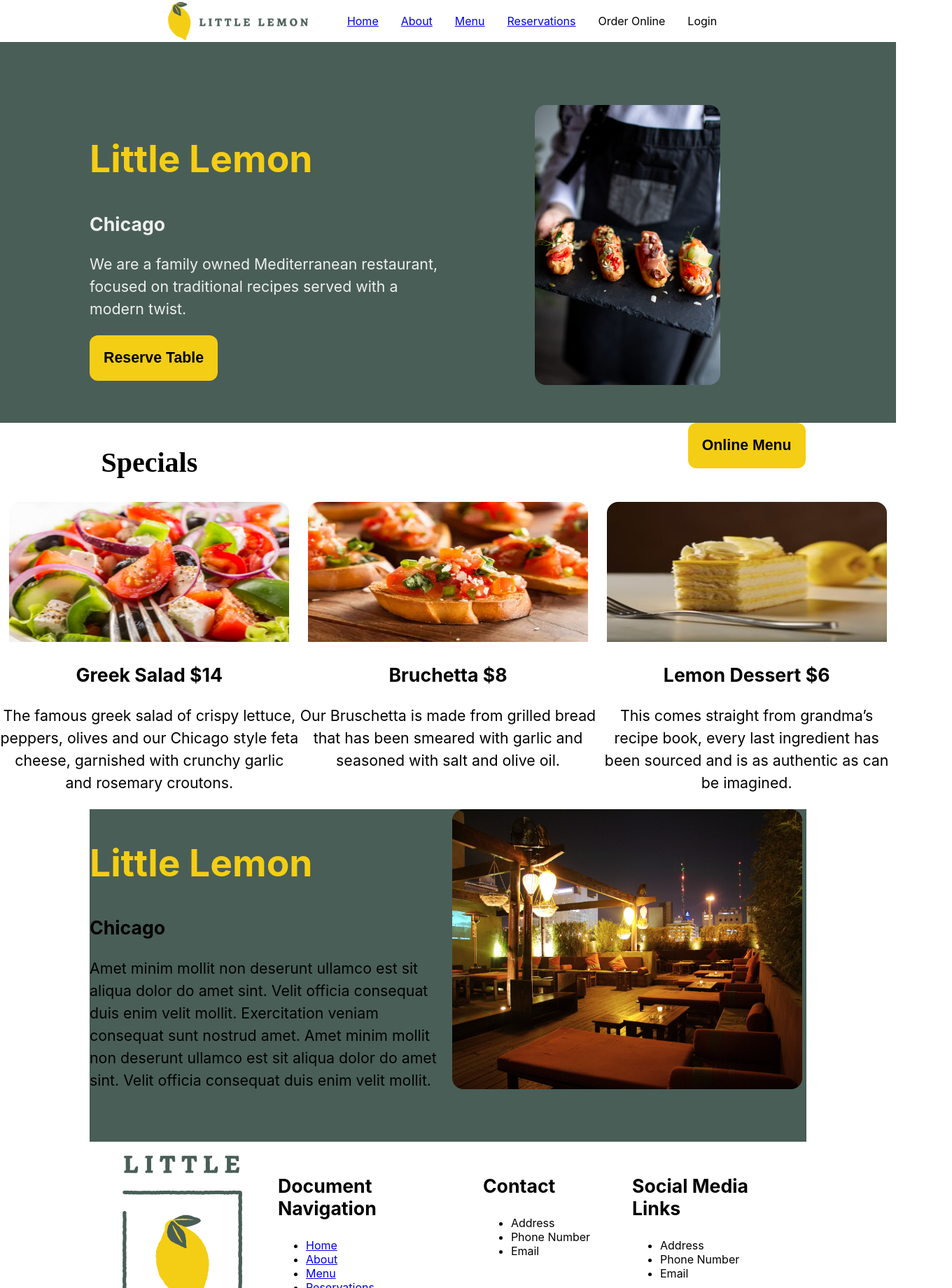
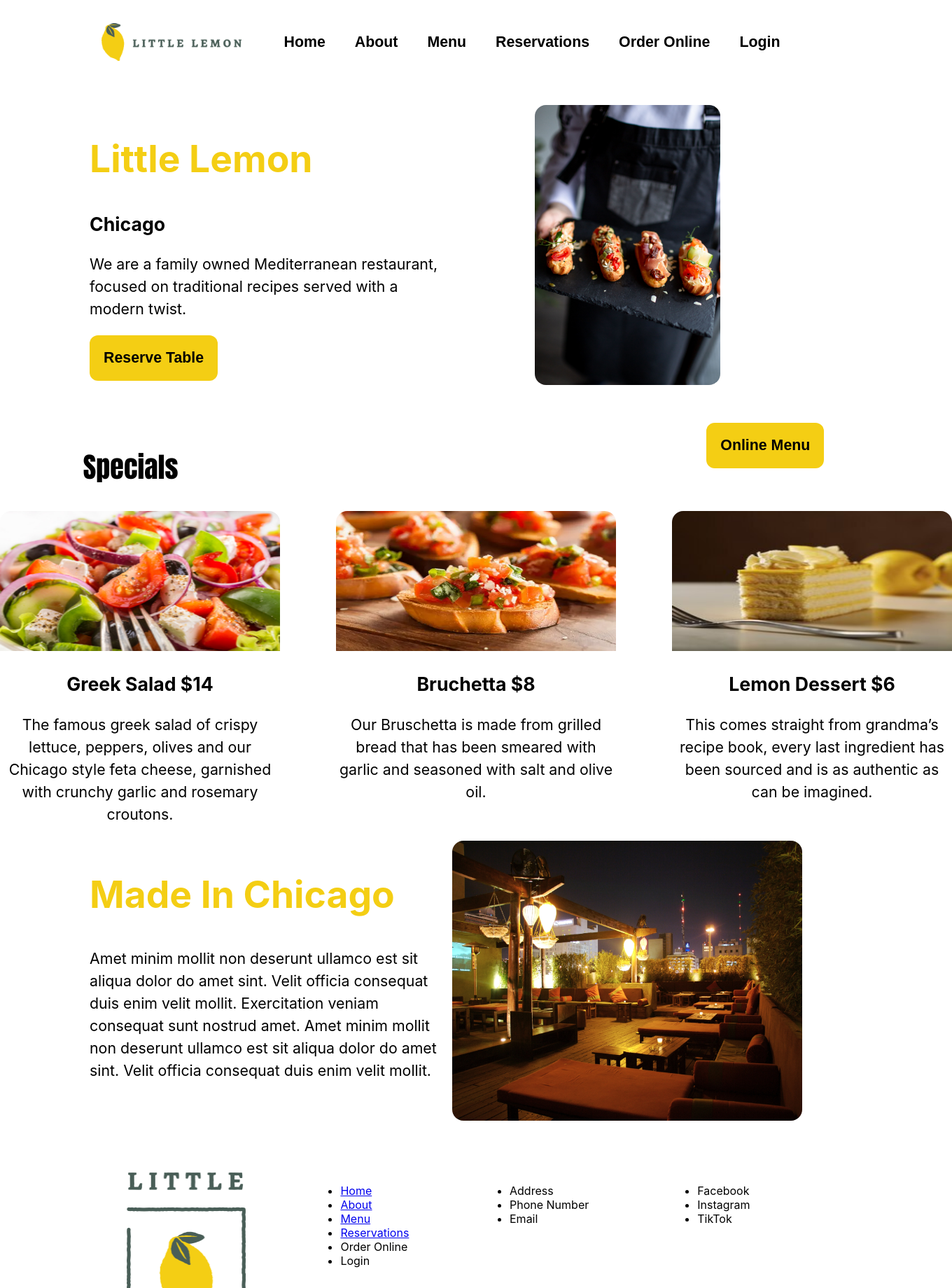
Before and after one commit to ChrisJones86/capstone-project-1, a React (Create React App) app: page / in a window 1280 px wide. Shown: the top 1840 px of the page at 70% size, 1360 px wide, since content can reach past the window. Built offline with nearby package versions, Linux system fonts and the light colour scheme; a web font is replaced by a local one.

Commit message:
spelling and styling

```diff
--- a/src/App.css
+++ b/src/App.css
@@ -44,7 +44,7 @@ nav {
   position: fixed;
   top: 0;
   width: 100%;
-  height: 60px;
+  height: 120px;
   display: flex;
   align-items: center;
   justify-content: center;;
@@ -63,7 +63,7 @@ nav ul li {
 
 h1 {
   font-size: 30pt;
-  font-family: 'Times New Roman', Times, serif;
+  font-family:Impact, Haettenschweiler, 'Arial Narrow Bold', sans-serif;
   color: #000000;
 }
 
@@ -92,6 +92,15 @@ button {
   font-size: 16pt;
   font-weight: bold;
 }
+.navButton {
+  background-color: #ffffff;
+  color: black;
+  padding: 5px;
+  text-decoration: none;
+  border-radius: 12px;
+  font-size: 16pt;
+  font-weight: bold;
+}
 
 button:hover {
   background-color: #d9b500;
@@ -113,7 +122,6 @@ form {
 
 header {
   padding-top: 150px;
-  background-color: #495e57;
 }
 
  header img {
@@ -129,7 +137,6 @@ header section {
   width:80%;
   margin-left: 10%;
   padding-bottom: 50px;
-  color: #EDEFEE;
 }
 
 @media (min-width: 701px) {
@@ -145,6 +152,7 @@ center section {
   grid-template-columns: 1fr 1fr 1fr;
   display:grid;
   justify-items: center;
+  gap: 80px;
 }
 
 center img{
@@ -171,7 +179,6 @@ about section {
 
 about section{
   padding-top: 10;
-  background-color: #495e57;
 }
 
 @media (min-width: 701px) {
@@ -187,7 +194,7 @@ footer section {
   justify-items: center;
   width:80%;
   margin-left: 10%;
-  gap: 20px;
+  gap: 5px;
   }
 
 footer {
--- a/src/components/About.js
+++ b/src/components/About.js
@@ -7,8 +7,7 @@ import React from "react";
          <about>
              <section>
                  <div>
-                     <h2>Little Lemon</h2>
-                     <h3>Chicago</h3>
+                     <h2>Made In Chicago</h2>
                          <p>Amet minim mollit non deserunt ullamco est sit aliqua dolor do amet sint. Velit officia consequat duis enim velit mollit. Exercitation veniam consequat sunt nostrud amet.
  Amet minim mollit non deserunt ullamco est sit aliqua dolor do amet sint. Velit officia consequat duis enim velit mollit. </p>
                   </div>
--- a/src/components/Footer.js
+++ b/src/components/Footer.js
@@ -9,7 +9,6 @@ import React from "react"
                  <img src={small_logo} alt=""/>
              </div>
              <div>
-                 <h3>Document Navigation</h3>
              <ul>
                  <li><a href="https://little-lemon-capstone.netlify.app/">Home</a></li>
                  <li><a href="https://little-lemon-capstone.netlify.app/">About</a></li>
@@ -20,7 +19,6 @@ import React from "react"
              </ul>
              </div>
              <div>
-                 <h3>Contact</h3>
              <ul>
                  <li>Address</li>
                  <li>Phone Number</li>
@@ -28,11 +26,10 @@ import React from "react"
              </ul>
              </div>
              <div>
-                 <h3>Social Media Links</h3>
              <ul>
-                 <li>Address</li>
-                 <li>Phone Number</li>
-                 <li>Email</li>
+                 <li>Facebook</li>
+                 <li>Instagram</li>
+                 <li>TikTok</li>
              </ul>
              </div>
              </section>
--- a/src/components/Nav.js
+++ b/src/components/Nav.js
@@ -6,12 +6,12 @@ import React from "react";
          <nav>
              <img src={littlelemon_logo} alt="Little Lemon Logo" ></img>
              <ul>
-                 <li><a href="https://little-lemon-capstone.netlify.app">Home</a></li>
-                 <li><a href="https://little-lemon-capstone.netlify.app">About</a></li>
-                 <li><a href="https://little-lemon-capstone.netlify.app">Menu</a></li>
-                 <li><a href="/Booking">Reservations</a></li>
-                 <li><a>Order Online</a></li>
-                 <li><a>Login</a></li>
+                 <li><button class="navButton" href="https://little-lemon-capstone.netlify.app">Home</button></li>
+                 <li><button class="navButton" href="https://little-lemon-capstone.netlify.app">About</button></li>
+                 <li><button class="navButton" href="https://little-lemon-capstone.netlify.app">Menu</button></li>
+                 <li><button class="navButton" href="/Booking">Reservations</button></li>
+                 <li><button class="navButton">Order Online</button></li>
+                 <li><button class="navButton">Login</button></li>
              </ul>
          </nav>
      )
```
